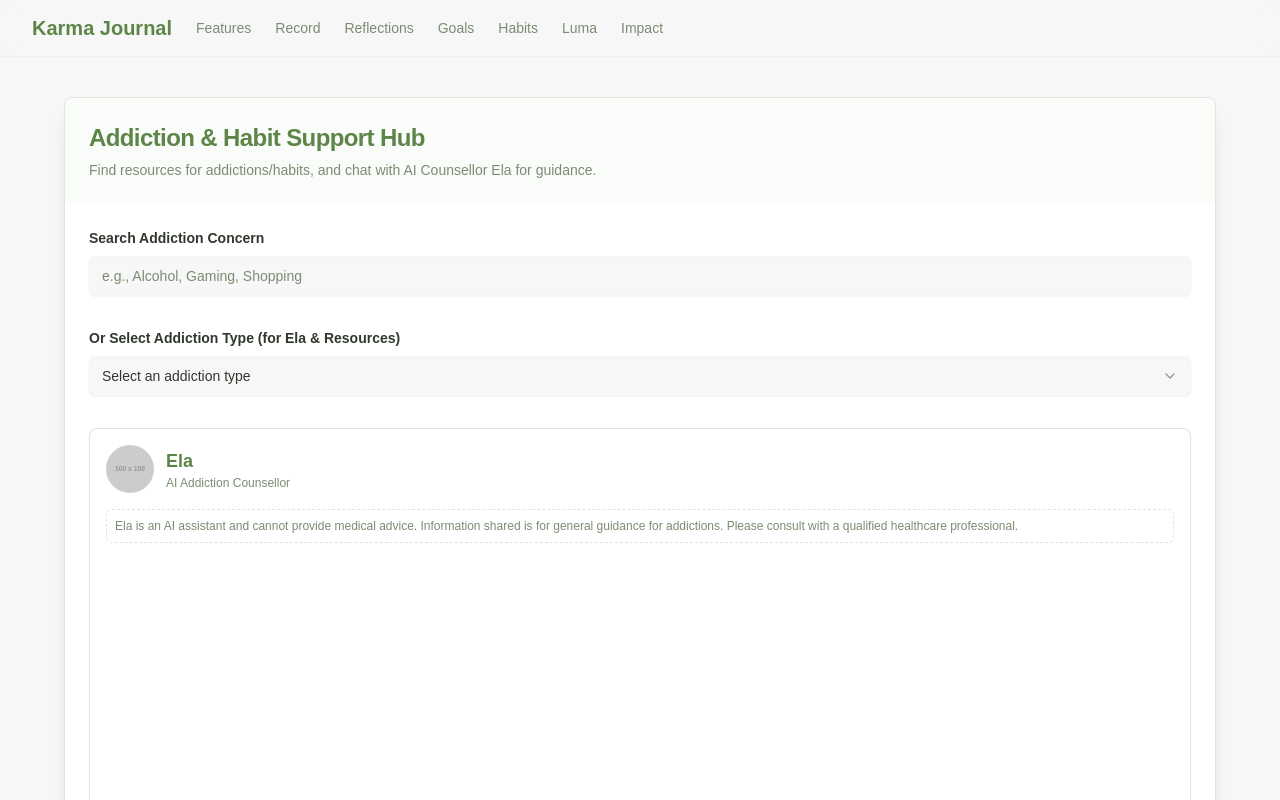
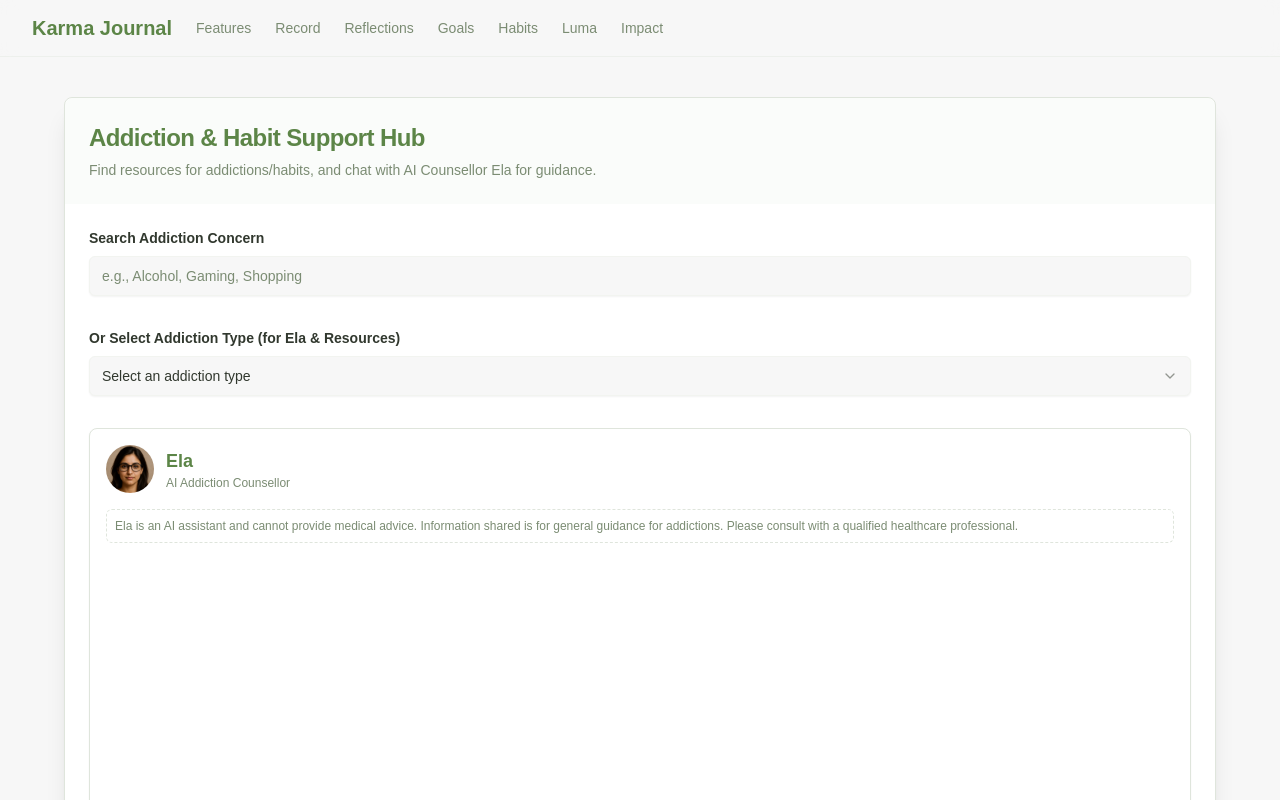
Before and after one commit to swaroop190182/thekarmajournal, a Next.js app: page /habits-manager in a window 1280 px wide. Shown: the top 800 px of the page. Built offline with nearby package versions, Linux system fonts and the light colour scheme; what @genkit-ai/googleai, genkit would draw is missing.

Commit message:
Use ela.png image from public folder for Ela counsellor chat bot in the

```diff
--- a/src/app/habits-manager/habits-manager-client.tsx
+++ b/src/app/habits-manager/habits-manager-client.tsx
@@ -550,7 +550,7 @@ const HabitsManagerClient = () => {
           <Card className="flex flex-col border rounded-lg p-4 shadow-sm bg-card h-[calc(100vh-20rem)] min-h-[500px] max-h-[700px]">
             <div className="flex items-center space-x-3 mb-4">
               <Avatar className="h-12 w-12">
-                <AvatarImage src="https://placehold.co/100x100.png" alt="Ela AI Counsellor" data-ai-hint="female professional" />
+                <AvatarImage src="/ela.png" alt="Ela AI Counsellor" />
                 <AvatarFallback>ELA</AvatarFallback>
               </Avatar>
               <div>
@@ -570,7 +570,7 @@ const HabitsManagerClient = () => {
                   >
                     {msg.role === 'model' && (
                       <Avatar className="h-6 w-6 self-start">
-                        <AvatarImage src="https://placehold.co/40x40.png" alt="Ela" data-ai-hint="female professional" />
+                        <AvatarImage src="/ela.png" alt="Ela" />
                         <AvatarFallback>E</AvatarFallback>
                       </Avatar>
                     )}
@@ -582,7 +582,7 @@ const HabitsManagerClient = () => {
                 ))}
                 {isElaLoading && (
                     <div className="flex justify-start space-x-2">
-                        <Avatar className="h-6 w-6 self-start"><AvatarImage src="https://placehold.co/40x40.png" alt="Ela" data-ai-hint="female professional"/><AvatarFallback>E</AvatarFallback></Avatar>
+                        <Avatar className="h-6 w-6 self-start"><AvatarImage src="/ela.png" alt="Ela" /><AvatarFallback>E</AvatarFallback></Avatar>
                         <div className="p-3 rounded-lg bg-muted text-muted-foreground rounded-bl-none text-sm shadow-sm">Ela is typing...</div>
                     </div>
                 )}
```
Also changed, not shown: public/ela.png (added).
